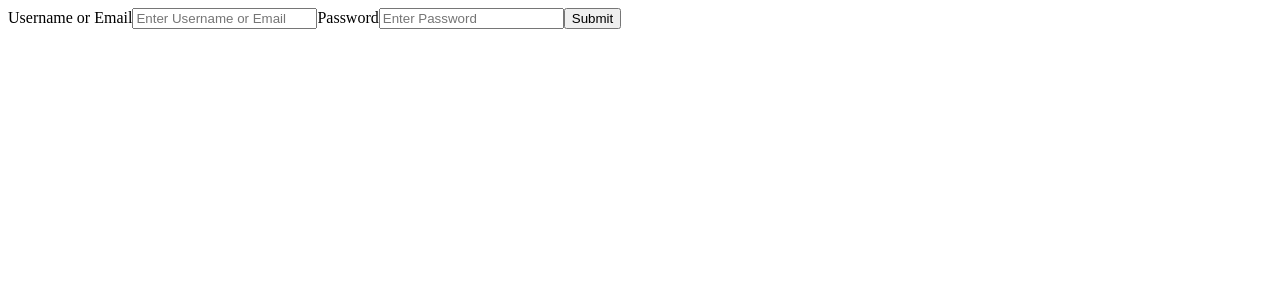
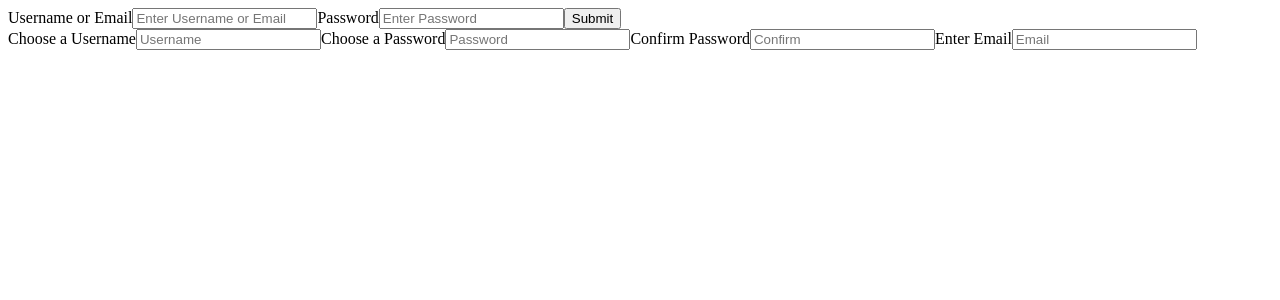
Before and after one commit to Nicholas-Gregory/flipside, a React (Create React App) app in the folder client/: page / in a window 1280 px wide. Shown: the top 300 px of the page. Built offline with nearby package versions, Linux system fonts and the light colour scheme.

Commit message:
Basic structure of CreateAccountForm component

```diff
--- a/client/src/App.js
+++ b/client/src/App.js
@@ -1,13 +1,21 @@
+import CreateAccountForm from "./components/CreateAccountForm/CreateAccountForm";
 import LoginForm from "./components/LoginForm/LoginForm";
 
 function App() {
 
-  function onSubmit(usernameOrEmail, password) {
+  function handleLoginSubmit(usernameOrEmail, password) {
     console.log(usernameOrEmail, password);
   }
 
+  function handleCreateAccountSubmit(username) {
+
+  }
+
   return (
-    <LoginForm onSubmit={onSubmit} />
+    <>
+      <LoginForm onSubmit={handleLoginSubmit} />
+      <CreateAccountForm onSubmit={handleCreateAccountSubmit} />
+    </>
   );
 }
 
--- /dev/null
+++ b/client/src/components/CreateAccountForm/CreateAccountForm.js
@@ -0,0 +1,62 @@
+import { useState } from "react";
+
+export default function CreateAccountForm({ onSubmit }) {
+    const [usernameInput, setUsernameInput] = useState('');
+    const [passwordInput, setPasswordInput] = useState('');
+    const [confirmPasswordInput, setConfirmPasswordInput] = useState('');
+    const [emailInput, setEmailInput] = useState('');
+
+    function handleSubmit(e) {
+        e.preventDefault();
+
+        if (passwordInput !== confirmPasswordInput) return;
+
+        onSubmit(usernameInput, passwordInput, emailInput);
+
+        setUsernameInput('');
+        setPasswordInput('');
+        setConfirmPasswordInput('');
+        setEmailInput('');
+    }
+
+    return (
+        <>
+            <form onSubmit={handleSubmit}>
+                <label htmlFor="username">Choose a Username</label>
+                <input
+                    type='text'
+                    name='username'
+                    placeholder="Username"
+                    value={usernameInput}
+                    onChange={e => setUsernameInput(e.target.value)}
+                />
+                <label htmlFor="password">Choose a Password</label>
+                <input
+                    type="password"
+                    name="password"
+                    placeholder="Password"
+                    value={passwordInput}
+                    onChange={e => setPasswordInput(e.target.value)}
+                />
+                <label htmlFor="confirmPassword">Confirm Password</label>
+                <input
+                    type="password"
+                    name="confirmPassword"
+                    placeholder="Confirm"
+                    value={confirmPasswordInput}
+                    onChange={e => setConfirmPasswordInput(e.target.value)}
+                />
+                <label htmlFor='email'>Enter Email</label>
+                <input
+                    type='text'
+                    name='email'
+                    placeholder="Email"
+                    value={emailInput}
+                    onChange={e => setEmailInput(e.target.value)}
+                />
+            </form>
+            {passwordInput !== confirmPasswordInput && <p><i>Passwords do not match</i></p>}
+            {emailInput !== '' && !/^[\w-.!#$&'*+=?^`{}|~/]+@([\w-]+\.)+[\w-]{2,}$/.test(emailInput) && <p><i>Not a valid email address</i></p>}
+        </>
+    )
+}
--- a/client/src/components/LoginForm/LoginForm.js
+++ b/client/src/components/LoginForm/LoginForm.js
@@ -6,10 +6,11 @@ export default function LoginForm({ onSubmit }) {
 
     function handleSubmit(e) {
         e.preventDefault();
+
+        onSubmit(usernameOrEmailInput, passwordInput);
+
         setUsernameOrEmailInput('');
         setPasswordInput('');
-
-        onSubmit(usernameOrEmailInput, passwordInput);
     }
 
     return (
@@ -25,7 +26,7 @@ export default function LoginForm({ onSubmit }) {
                 />
                 <label htmlFor='password'>Password</label>
                 <input
-                    type="text"
+                    type="password"
                     name='password'
                     placeholder='Enter Password'
                     value={passwordInput}
```
Also changed, not shown: 1 other file (tests, documents, lock files or other folders).
